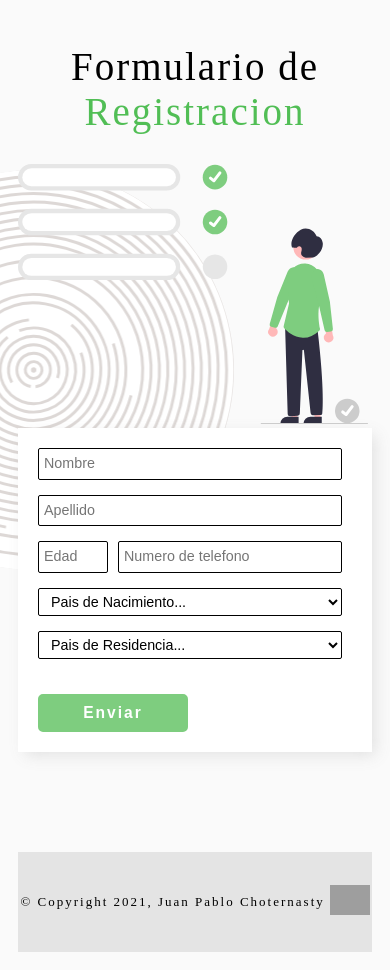
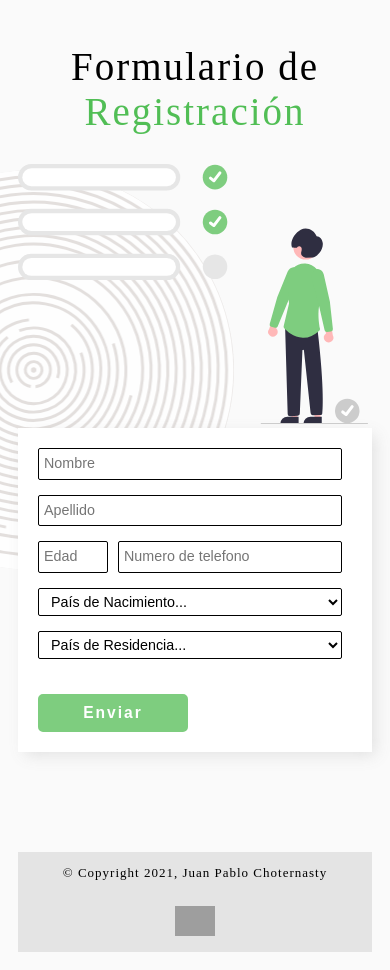
Before and after one commit to juanpabloch/Curso-React, a website: page TP-9/public/index.html in a window 390 px wide. Drawn offline with Linux system fonts and the light colour scheme; grey boxes are pictures that could not be loaded.

Commit message:
modificaciones

```diff
--- a/TP-9/public/index.html
+++ b/TP-9/public/index.html
@@ -8,7 +8,7 @@
     <link rel="stylesheet" href="style.css">
 </head>
 <body>
-    <h1 class="titulo">Formulario de <span>Registracion</span></h1>
+    <h1 class="titulo">Formulario de <span>Registración</span></h1>
     <div class="container-index">
         <div class="info">
             <img src="img/undraw_Accept_request_re_d81h.svg" alt="">
@@ -21,7 +21,7 @@
                 <input type="text" name="telefono" id="telefono" placeholder="Numero de telefono" required>
             </div>
             <select id="nacimiento" name="nacimiento" required>
-                <option value="">Pais de Nacimiento...</option>
+                <option value="">País de Nacimiento...</option>
                 <option value="Afghanistan">Afghanistan</option>
                 <option value="Åland Islands">Åland Islands</option>
                 <option value="Albania">Albania</option>
@@ -268,7 +268,7 @@
                 <option value="Zimbabwe">Zimbabwe</option>
             </select>
             <select id="residencia" name="residencia" required>
-                <option value="">Pais de Residencia...</option>
+                <option value="">País de Residencia...</option>
                 <option value="Afghanistan">Afghanistan</option>
                 <option value="Åland Islands">Åland Islands</option>
                 <option value="Albania">Albania</option>
--- a/TP-9/public/style.css
+++ b/TP-9/public/style.css
@@ -22,6 +22,7 @@ body::after{
     right: 40%;
     border-radius: 50%;
     z-index: -1;
+    opacity: .8;
 }
 
 .container-index{
@@ -263,4 +264,9 @@ footer{
     .volver{
         text-align: center;
     }
+
+    footer{
+        letter-spacing: 1px;
+        flex-direction: column;
+    }
 }
```
